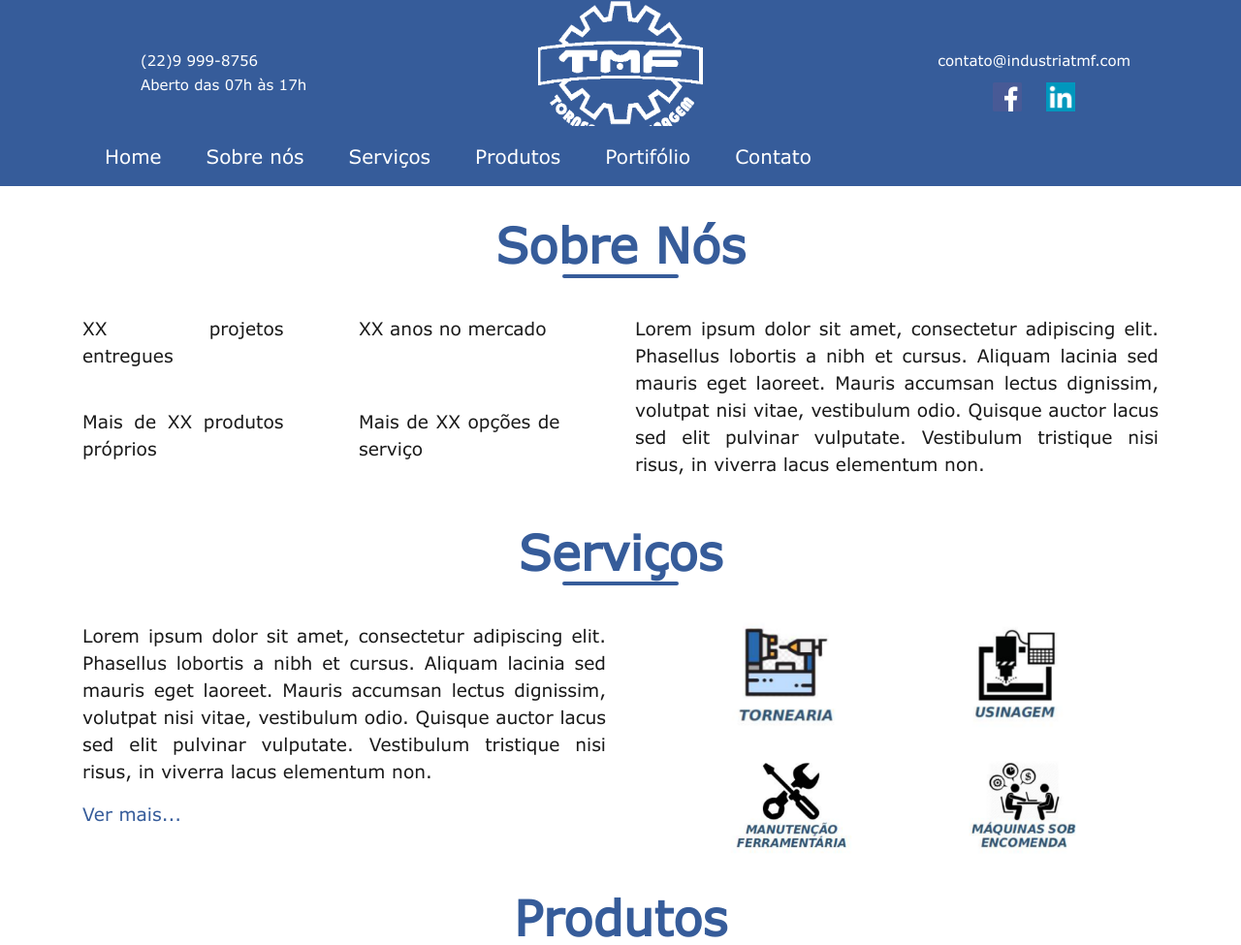
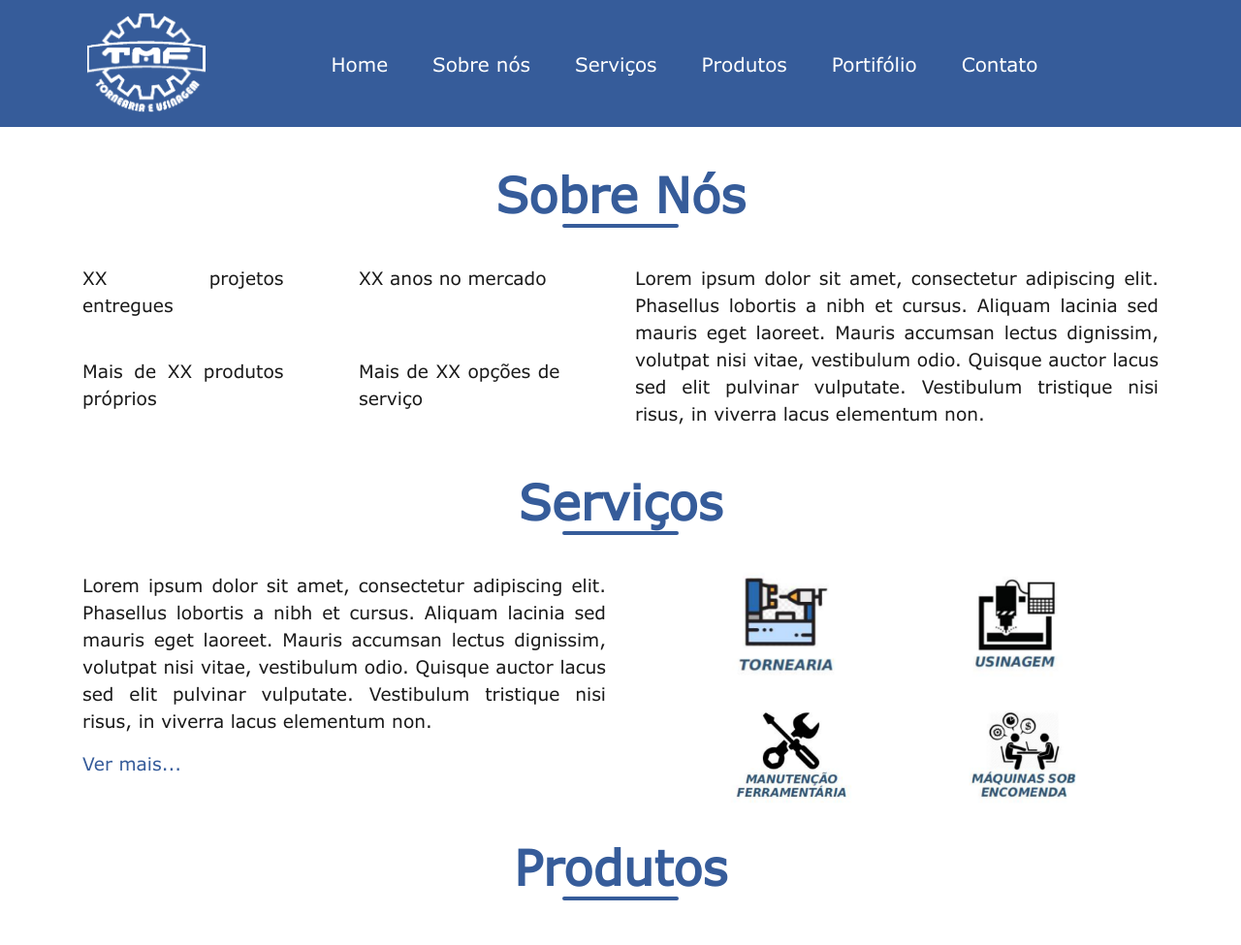
Before and after one commit to marcoaraujoneves/TemplateTMF, a PHP site: page /index.php in a window 1280 px wide. Shown: the top 975 px of the page at 97% size. Run offline with PHP 8.4, Linux system fonts and the light colour scheme.

Commit message:
Adaptações e correções no Menu e no Rodapé

```diff
--- a/css/header.css
+++ b/css/header.css
@@ -1,11 +1,21 @@
 /*--------------------------------------------------------------------*/
 /*------------------------ Layout ------------------------------------*/
 
-#logo_Menu{
-    width:170px;
-    height:150px;
+#bg{
+    height:130px;
 }
 
+#logo_Menu{
+    height:105px;
+    margin:5px;
+}
+
+.navbar-toggler{
+    margin-right: 30px;
+}
+.navbar-default .navbar-toggle .icon-bar {
+    background-color: #fff !important;;
+}
 .textomenu{
     text-align:center;
     font-size: 15px;
@@ -14,11 +24,12 @@
 }
 
 #texto_inf{
-        text-align:justify;
-        font-size: 15px;
-        line-height: 25px;
-        padding-top: 50px;
-        margin-left: 130px;
+    text-align:justify;
+    font-size: 15px;
+    font-weight: 800;
+    line-height: 25px;
+    padding-top: 50px;
+    margin-left: 130px;
 }
 
 .textomenu1{
@@ -29,6 +40,7 @@
     margin-left: 15px;
 
 }
+
 .sticky{
     position: -webkit-sticky;
     position: -moz-sticky;
@@ -44,9 +56,6 @@
     color:white;
 }
 
-#bg{
-    height:130px;
-}
 .nav-link{
     color:white;
     font-size: 20px;
@@ -55,6 +64,7 @@
     margin-right: 15px;
 
 }
+
 .nav-link:hover {
     color:lightgray;
 }
--- a/css/responsividade.css
+++ b/css/responsividade.css
@@ -1,6 +1,30 @@
 /*--------------------------------------------------------------------*/
 /*------------------------ Layout ------------------------------------*/
 
+/*-------------- Menu --------------*/
+@media (max-width:1008px){
+    #texto_inf{
+        margin-left: 100px;
+    }
+}
+
+@media (min-width:768px) and (max-width:991px){
+    #logo_Menu{
+        height: 100px;
+    }
+    .navegacao .nav-link{
+        margin: 3px;
+    }
+}
+
+
+
+
+
+
+
+
+/*-------------- Rodapé --------------*/
 @media (max-width:500px){
     #texto_direitos{
         margin-left: 0px;
--- a/footer.php
+++ b/footer.php
@@ -1,5 +1,6 @@
 <br><br>
 <!-- Títulos e Infos -->
+<div class="container">
     <div class="row">
         <!-- Menu -->
         <div class="col-md-4">
@@ -36,8 +37,10 @@
             <span class="tags">Manutenção Preventiva</span>
         </div>
     </div>
+</div>
 <br> <br>
 <!-- Direitos -->
+<div class="container">
     <div class="row">
         <div class="col-md-6">
             <span id="texto_direitos">©2018. Todos os direitos reservados.</span>
@@ -46,3 +49,4 @@
             <img src="img/logo1.png" id="logo">
         </div>
     </div>
+</div>
--- a/header.php
+++ b/header.php
@@ -1,4 +1,4 @@
-<div class="container-fluid d-none d-md-block" id="bg">
+<!--<div class="container-fluid d-none d-lg-block" id="bg">
     <div class="row">
         <div class="col-md-4">
             <p id="texto_inf">(22)9 999-8756<br>Aberto das 07h às 17h</p>
@@ -12,11 +12,12 @@
 
         </div>
     </div>
-    </div>
-    <nav class="navbar navbar-expand-md navbar-light sticky-top" id="navbarTMF">
-        <div class="container sticky-top">
-            <img class="d-md-none"src="img/logo.png" id="logo_Menu">
-            <p id="texto_inf" class="d-md-none" style="padding-top:0px">(22)9999-8756<br><br>07h até as 17h</p>
+</div> -->
+
+<nav class="navbar navbar-expand-md navbar-light fixed-top" id="navbarTMF">
+    <div class="container">
+        <img src="img/logoTMFBranco.png" id="logo_Menu">
+        <p id="texto_inf" class="d-none d-sm-block d-md-none mx-auto" style="padding-top:0px">(22)9999-8756<br><br>07h até as 17h</p>
 
         <div class="navbar-header">
             <!-- Botao Toggle -->
@@ -26,7 +27,7 @@
         </div>
 
         <div class="collapse navbar-collapse" id="menu-navegacao">
-                <ul class="navbar-nav mr-auto">
+            <ul class="navbar-nav mx-auto my-auto">
                 <li class="nav-item navegacao"><a class="nav-link" href="#">Home</a></li>
                 <li class="nav-item navegacao"><a class="nav-link" href="#">Sobre nós</a></li>
                 <li class="nav-item navegacao"><a class="nav-link" href="#">Serviços</a></li>
--- a/index.php
+++ b/index.php
@@ -33,7 +33,7 @@
         <!-- Corpo principal -->
         <main>
             <!--SOBRE NÓS-->
-            <section id="secaoSobre">
+            <section id="secaoSobre" style="margin-top:140px;">
                 <div class="container">
                     <div class="row">
                         <div class="col-md-12 container-titulos">
```
Lines whose indentation alone changed are shown as unchanged.
